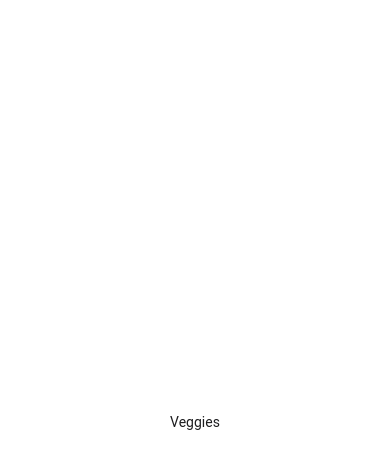
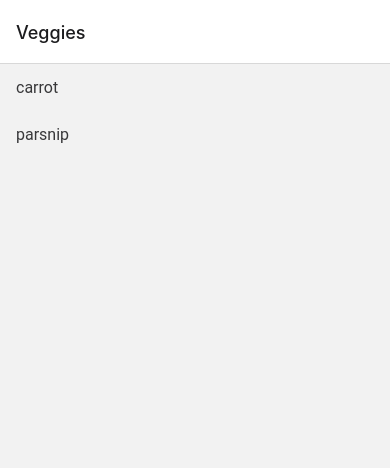
Before and after one commit to JamieLivi/organicfood, a React Native app: screen / in a window 390 px wide. Shown: the top 468 px of the page. Built offline with nearby package versions, Linux system fonts and the light colour scheme.

Commit message:
Scaffold out basic nav

```diff
--- a/src/App.tsx
+++ b/src/App.tsx
@@ -8,6 +8,7 @@ import {
   NavigationContainer,
   useNavigationContainerRef,
 } from '@react-navigation/native';
+import {createStackNavigator} from '@react-navigation/stack';
 import React, {useMemo, useState} from 'react';
 import {StyleSheet, View} from 'react-native';
 import {
@@ -16,6 +17,10 @@ import {
   DarkTheme as PaperDarkTheme,
   DefaultTheme as PaperLightTheme,
 } from 'react-native-paper';
+import VeggieDetailsScreen from './screens/VeggieDetailsScreen';
+import VeggieListScreen from './screens/VeggieListScreen';
+
+const Stack = createStackNavigator();
 
 const App = () => {
   const [theme, setTheme] = useState(DefaultTheme);
@@ -45,20 +50,21 @@ const App = () => {
         }}
         ref={navigationRef}
         theme={theme}>
-        <View style={styles.container}>
-          <Text>Veggies</Text>
-        </View>
+        <Stack.Navigator initialRouteName="VeggieList">
+          <Stack.Screen
+            name="VeggieList"
+            options={{title: 'Veggies'}}
+            component={VeggieListScreen}
+          />
+          <Stack.Screen
+            name="VeggieDetails"
+            options={{title: 'Details'}}
+            component={VeggieDetailsScreen}
+          />
+        </Stack.Navigator>
       </NavigationContainer>
     </PaperProvider>
   );
 };
 
-const styles = StyleSheet.create({
-  container: {
-    flex: 1,
-    justifyContent: 'center',
-    alignItems: 'center',
-  },
-});
-
 export default App;
--- /dev/null
+++ b/src/screens/VeggieDetailsScreen.tsx
@@ -0,0 +1,23 @@
+import React from 'react';
+import {StyleSheet, View} from 'react-native';
+import {Text} from 'react-native-paper';
+
+interface Props {}
+
+const VeggieDetailsScreen = (props: Props) => {
+  return (
+    <View style={styles.container}>
+      <Text>VeggieDetailsScreen</Text>
+    </View>
+  );
+};
+
+export default VeggieDetailsScreen;
+
+const styles = StyleSheet.create({
+  container: {
+    flex: 1,
+    justifyContent: 'center',
+    alignItems: 'center',
+  },
+});
--- /dev/null
+++ b/src/screens/VeggieListScreen.tsx
@@ -0,0 +1,37 @@
+import {NavigationProp, RouteProp} from '@react-navigation/native';
+import React from 'react';
+import {FlatList, StyleSheet, View} from 'react-native';
+import {List, Text} from 'react-native-paper';
+
+interface Props {
+  navigation: NavigationProp<any>;
+  route: RouteProp<any>;
+}
+
+const tempData = [
+  {id: 1, name: 'carrot', info: 'root vegetable'},
+  {id: 2, name: 'parsnip', info: 'minging root vegetable'},
+];
+
+const VeggieListScreen = ({navigation, route}: Props) => {
+  const renderItem = ({item}) => {
+    const onPress = () => {
+      console.log(item.name);
+      navigation.navigate('VeggieDetails', {id: item.id});
+    };
+    return <List.Item onPress={onPress} title={item.name} />;
+  };
+  return (
+    <View style={styles.container}>
+      <FlatList data={tempData} renderItem={renderItem} />
+    </View>
+  );
+};
+
+export default VeggieListScreen;
+
+const styles = StyleSheet.create({
+  container: {
+    flex: 1,
+  },
+});
```
